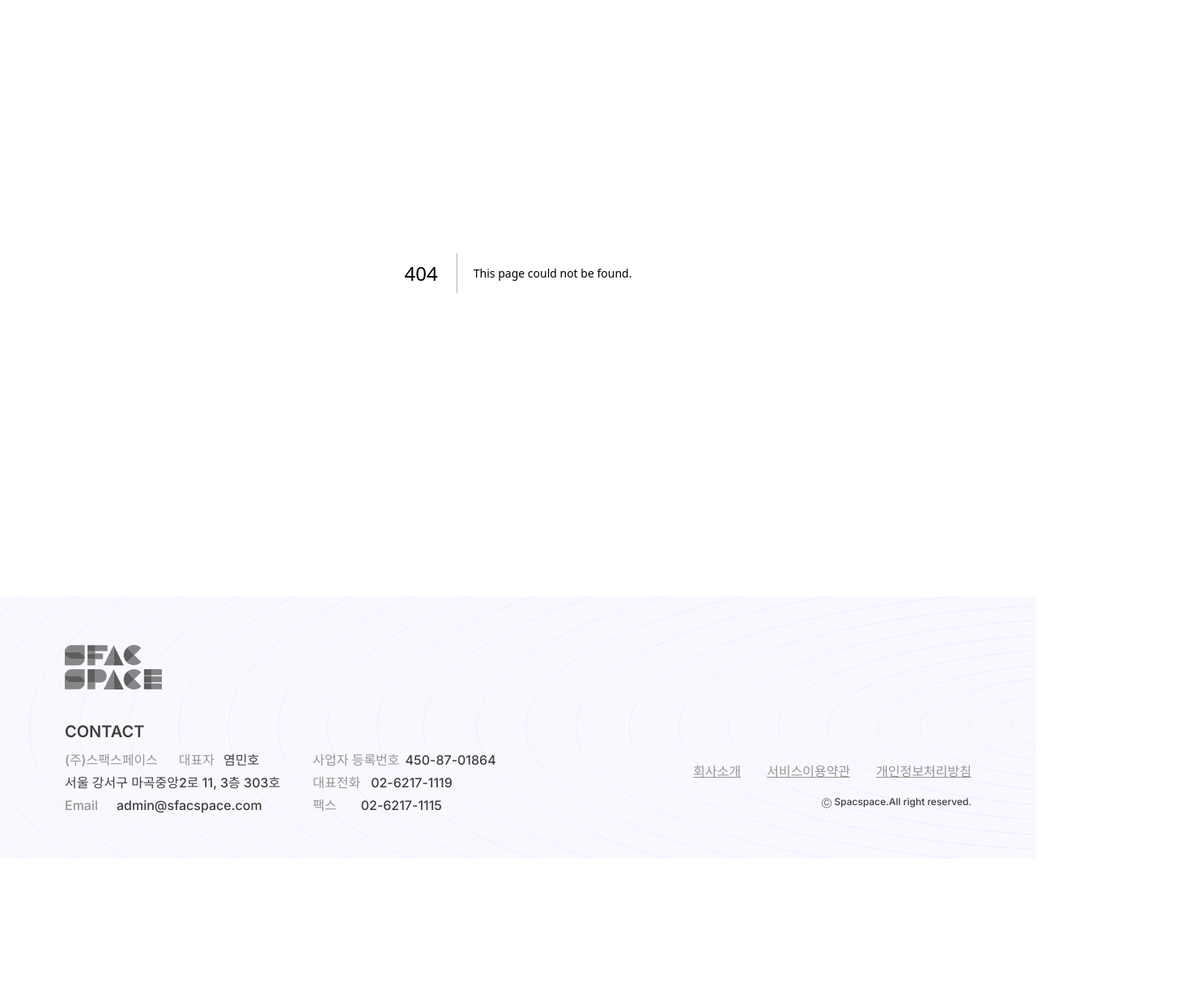
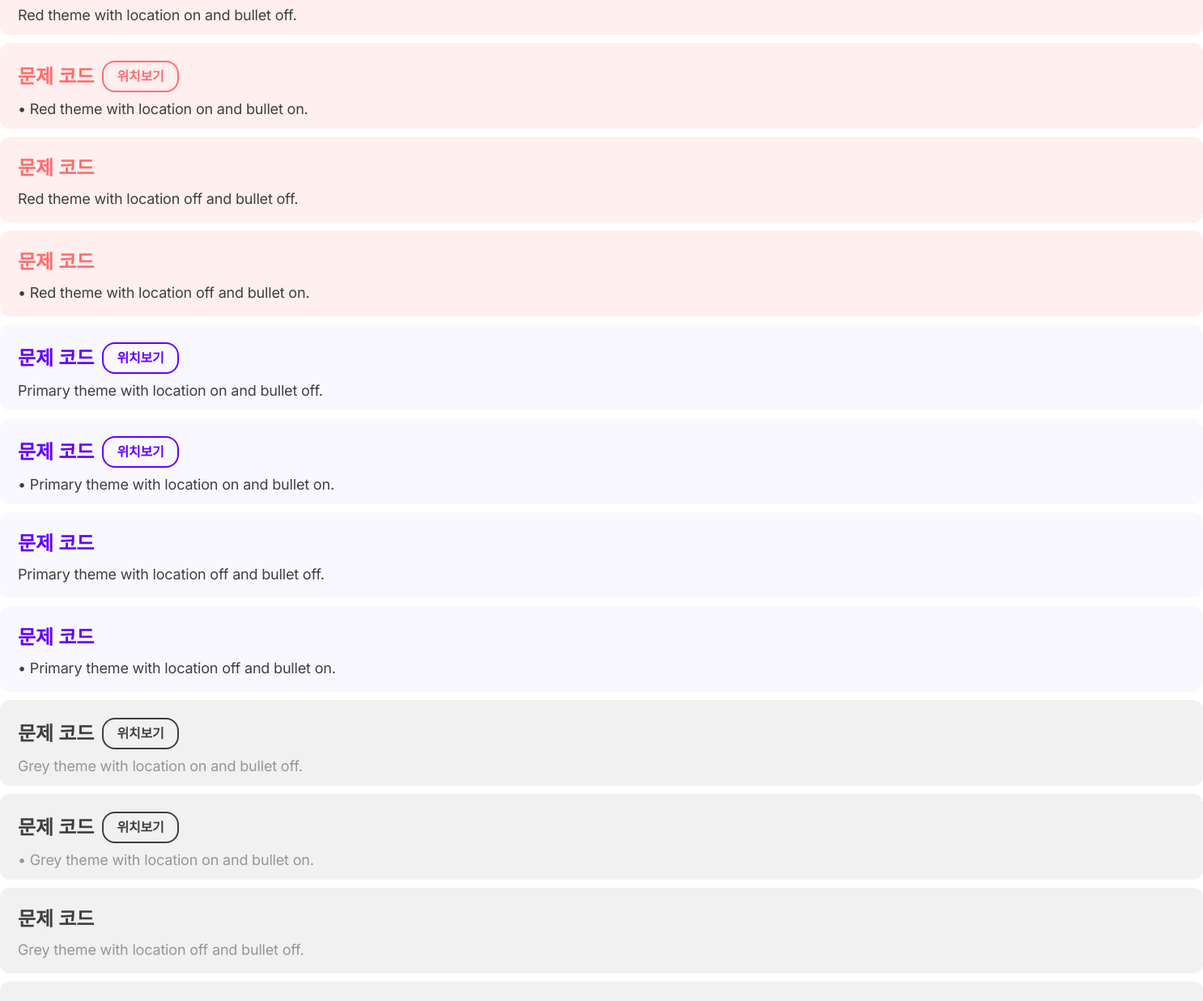
Before and after one commit to sockki/flawDetector, a Next.js app: page /jin/1 in a window 1280 px wide. Before the commit this address had no page. Shown: the part 200-1437 px from the top of the page at 81% size, 1486 px wide, since content can reach past the window. Before the commit the page ends 1261 px from the top, so only its background shows below. Built offline with nearby package versions, Linux system fonts and the light colour scheme.

Commit message:
Fix: InfoBox.js 확장자 수정 및 코드 수정, 테스트 페이지 분리

```diff
--- /dev/null
+++ b/src/app/(test)/jin/[id]/page.tsx
@@ -0,0 +1,84 @@
+import InfoBox from '@/components/InfoBox/InfoBox';
+
+function InfoBoxGroup() {
+  return (
+    <>
+      <InfoBox
+        theme="red"
+        location="on"
+        bullet="off"
+        description="Red theme with location on and bullet off."
+      />
+      <InfoBox
+        theme="red"
+        location="on"
+        bullet="on"
+        description="Red theme with location on and bullet on."
+      />
+      <InfoBox
+        theme="red"
+        location="off"
+        bullet="off"
+        description="Red theme with location off and bullet off."
+      />
+      <InfoBox
+        theme="red"
+        location="off"
+        bullet="on"
+        description="Red theme with location off and bullet on."
+      />
+
+      <InfoBox
+        theme="primary"
+        location="on"
+        bullet="off"
+        description="Primary theme with location on and bullet off."
+      />
+      <InfoBox
+        theme="primary"
+        location="on"
+        bullet="on"
+        description="Primary theme with location on and bullet on."
+      />
+      <InfoBox
+        theme="primary"
+        location="off"
+        bullet="off"
+        description="Primary theme with location off and bullet off."
+      />
+      <InfoBox
+        theme="primary"
+        location="off"
+        bullet="on"
+        description="Primary theme with location off and bullet on."
+      />
+
+      <InfoBox
+        theme="grey"
+        location="on"
+        bullet="off"
+        description="Grey theme with location on and bullet off."
+      />
+      <InfoBox
+        theme="grey"
+        location="on"
+        bullet="on"
+        description="Grey theme with location on and bullet on."
+      />
+      <InfoBox
+        theme="grey"
+        location="off"
+        bullet="off"
+        description="Grey theme with location off and bullet off."
+      />
+      <InfoBox
+        theme="grey"
+        location="off"
+        bullet="on"
+        description="Grey theme with location off and bullet on."
+      />
+    </>
+  );
+}
+
+export default InfoBoxGroup;
--- a/src/app/(test)/min/[id]/page.tsx
+++ b/src/app/(test)/min/[id]/page.tsx
@@ -1,26 +1,9 @@
-import React from 'react';
 import Pagination from '@/components/Pagination/Pagination';
-import InfoBox from '@/components/InfoBox/InfoBox';
 
 export default function Page({ params }: { params: { id: string } }) {
   return (
     <div>
       <Pagination nowPage={Number(params.id)} name="min" totalPage={20} />
-
-      <InfoBox theme="red" location="on" bullet="off" />
-      <InfoBox theme="red" location="on" bullet="on" />
-      <InfoBox theme="red" location="off" bullet="off" />
-      <InfoBox theme="red" location="off" bullet="on" />
-
-      <InfoBox theme="primary" location="on" bullet="off" />
-      <InfoBox theme="primary" location="on" bullet="on" />
-      <InfoBox theme="primary" location="off" bullet="off" />
-      <InfoBox theme="primary" location="off" bullet="on" />
-
-      <InfoBox theme="grey" location="on" bullet="off" />
-      <InfoBox theme="grey" location="on" bullet="on" />
-      <InfoBox theme="grey" location="off" bullet="off" />
-      <InfoBox theme="grey" location="off" bullet="on" />
     </div>
   );
 }
--- a/src/components/InfoBox/InfoBox.js
+++ /dev/null
@@ -1,22 +0,0 @@
-import React from 'react';
-import styles from './InfoBox.module.css';
-
-function InfoBox({ theme, location, bullet }) {
-  return (
-    <div className={`${styles.component} ${styles[theme]}`}>
-      <div className={styles.header}>
-        <div className={styles.title}>문제 코드</div>
-        {location === 'on' && <div className={styles.location}>위치보기</div>}
-      </div>
-      <div className={styles.content}>
-        {bullet === 'on' ? (
-          <p>&#8226; 설정값에 따라 발생할 수 있는 오류에 대한 설명이 여기에 표시됩니다.</p>
-        ) : (
-          <p>설정값에 따라 발생할 수 있는 오류에 대한 설명이 여기에 표시됩니다.</p>
-        )}
-      </div>
-    </div>
-  );
-}
-
-export default InfoBox;
--- a/src/components/InfoBox/InfoBox.module.css
+++ b/src/components/InfoBox/InfoBox.module.css
@@ -21,28 +21,36 @@
 }
 
 .title {
-  font-family: Inter, sans-serif;
-  font-size: 1.5em;
+  font-family: Inter;
+  font-size: 24px;
   font-weight: 600;
-  line-height: 1.4;
+  line-height: 33.6px;
   text-align: left;
 }
 
 .location {
-  font-weight: bold;
+  font-family: Inter;
+  font-weight: 600;
+  font-size: 16px;
+  line-height: 19.36px;
+  letter-spacing: -0.01em;
+  text-align: left;
   padding: 0.5em 1em;
   border-radius: 16px;
-  font-size: 0.875em;
   border: 2px solid;
   white-space: nowrap;
   flex-shrink: 0;
 }
 
+.content {
+  margin-top: 1.0em;
+}
+
 .content p {
-  font-family: Inter, sans-serif;
-  font-size: 1.125em;
+  font-family: Inter;
+  font-size: 18px;
   font-weight: 400;
-  line-height: 1.4;
+  line-height: 21.78px;
   letter-spacing: -0.01em;
   text-align: left;
   margin: 0.5em 0;
--- /dev/null
+++ b/src/components/InfoBox/InfoBox.tsx
@@ -0,0 +1,22 @@
+import styles from './InfoBox.module.css';
+
+interface InfoBoxProps {
+  theme: string;
+  location: 'on' | 'off';
+  bullet: 'on' | 'off';
+  description: string;
+}
+
+export default function InfoBox({ theme, location, bullet, description }: InfoBoxProps) {
+  return (
+    <div className={`${styles.component} ${styles[theme]}`}>
+      <div className={styles.header}>
+        <div className={styles.title}>문제 코드</div>
+        {location === 'on' && <div className={styles.location}>위치보기</div>}
+      </div>
+      <div className={styles.content}>
+        {bullet === 'on' ? <p>&#8226; {description}</p> : <p>{description}</p>}
+      </div>
+    </div>
+  );
+}
--- a/tsconfig.json
+++ b/tsconfig.json
@@ -27,7 +27,6 @@
     "**/*.ts",
     "**/*.tsx",
     ".next/types/**/*.ts",
-    "src/components/InfoBox/InfoBox.js"
   ],
   "exclude": ["node_modules"]
 }
```
